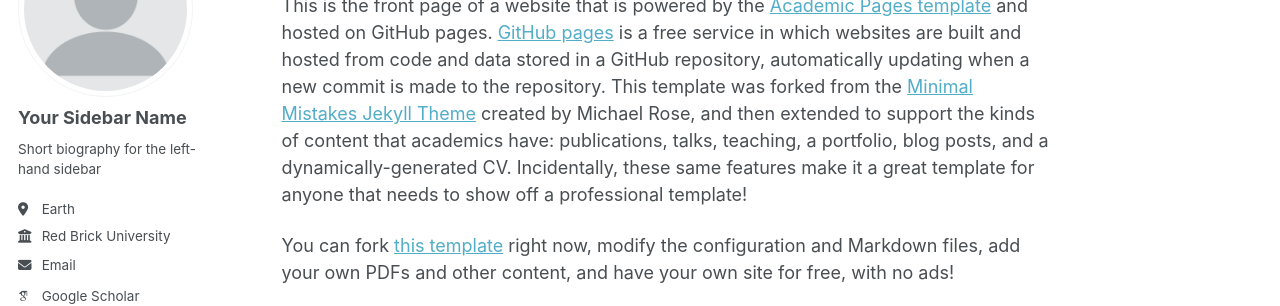
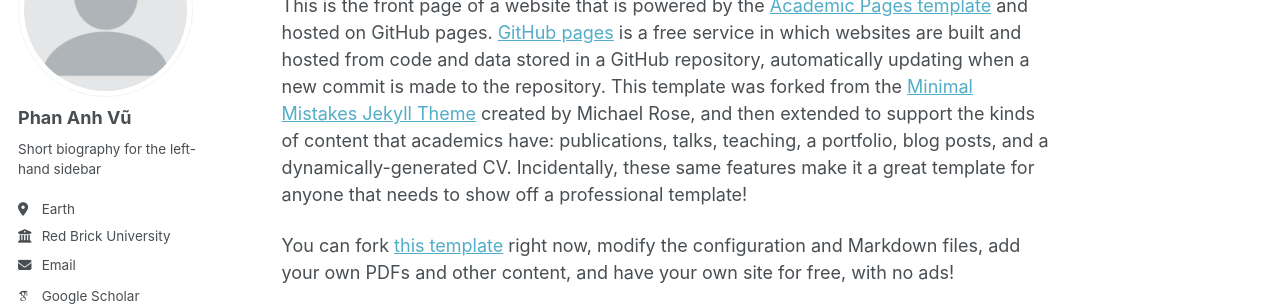
Before and after one commit to Phan-Anh-Vu/testing.github.io, a Jekyll site: the page built from _pages/about.md, in a window 1280 px wide. Shown: the part 177-483 px from the top of the page. Built offline with Jekyll 4.4.1, drawn with Linux system fonts in a browser that asks for light colours; some web fonts are replaced; a script bundle is joined from its source files by our own code; library files that are not in the unit come from our copies.

Commit message:
_config.yml

```diff
--- a/_config.yml
+++ b/_config.yml
@@ -24,7 +24,7 @@ repository               : "academicpages/academicpages.github.io"
 author:
   # Biographic information
   avatar           : "profile.png"
-  name             : "Your Sidebar Name"
+  name             : "Phan Anh Vũ"
   pronouns         : # example: "she/her"
   bio              : "Short biography for the left-hand sidebar"
   location         : "Earth"
```
